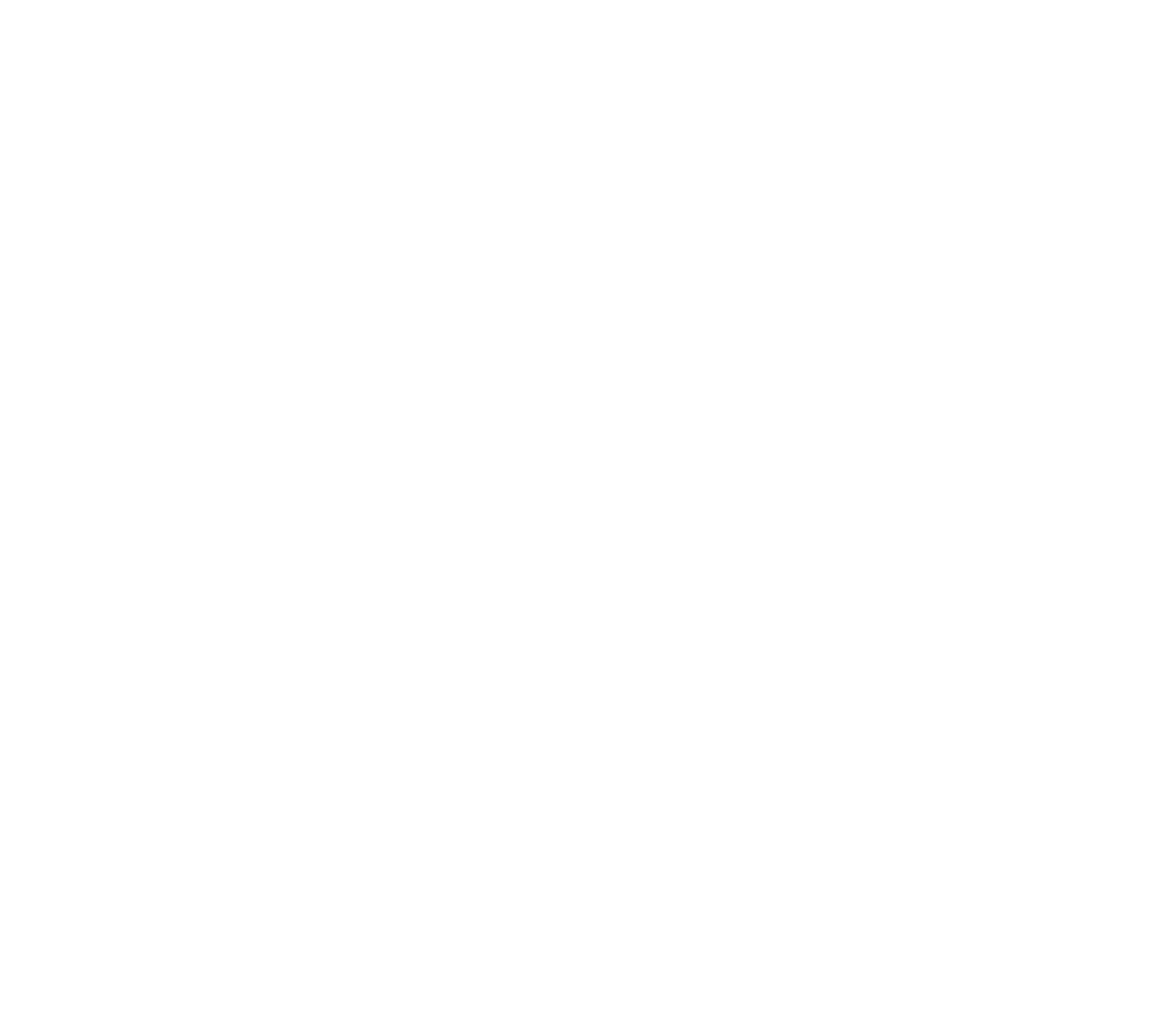
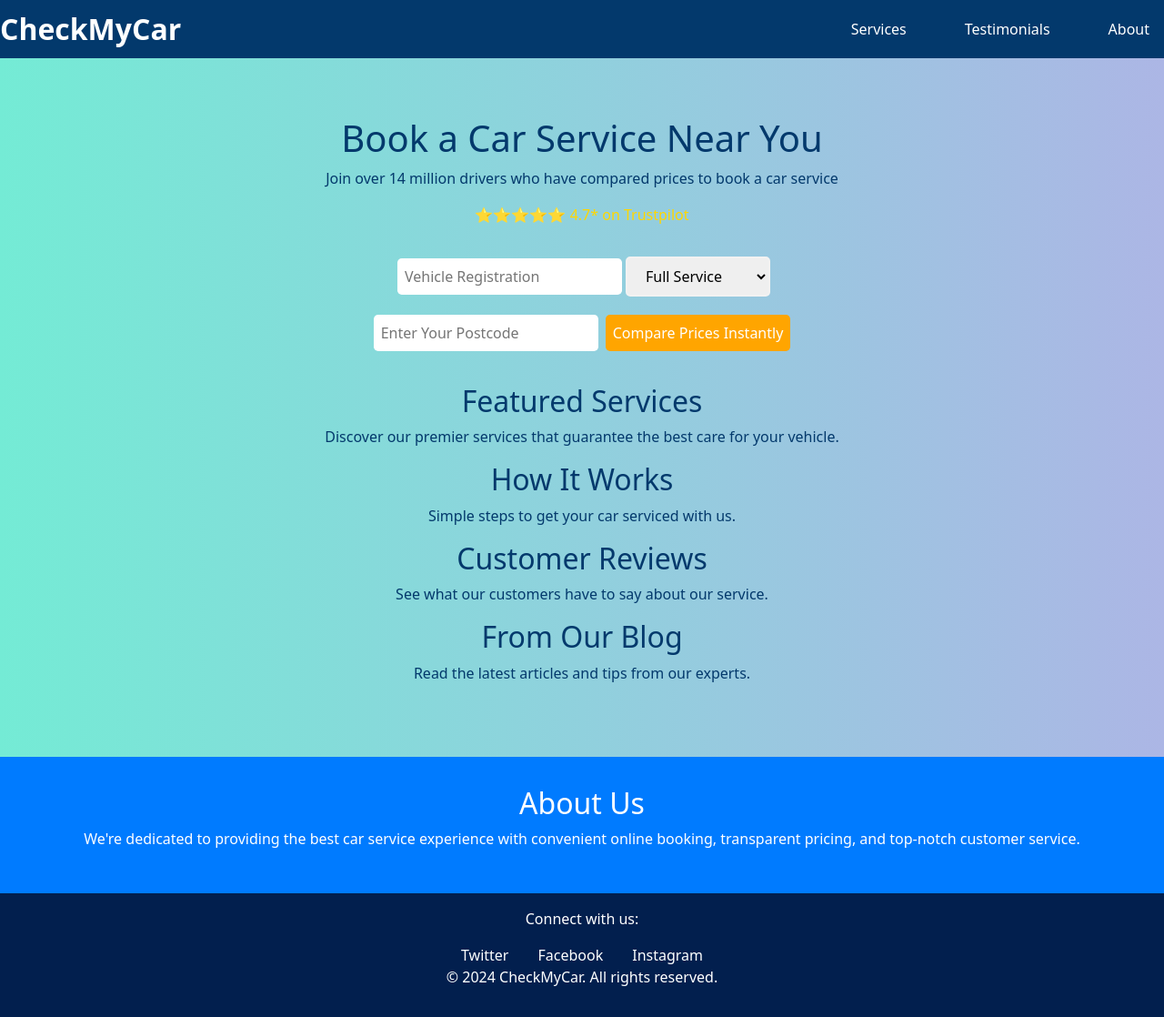
Before and after one commit to ajinkyabhuse3798/ACWTCoursework, a React (Create React App) app: page /home in a window 1280 px wide. Before the commit this address had no page. Shown: the whole page at 91% size. Before the commit the page ends 800 px from the top, so only its background shows below. Built offline with nearby package versions, Linux system fonts and the light colour scheme.

Commit message:
home, services page

```diff
--- a/src/App.css
+++ b/src/App.css
@@ -1,38 +1,167 @@
-.App {
+/* General App Styling */
+body {
+  background-color: magenta !important;
+}
+
+body, html {
+  font-family: 'Roboto', sans-serif;
+  margin: 0;
+  padding: 0;
+  background: linear-gradient(to right, #74ebd5, #acb6e5); /* Updated gradient background */
+}
+
+
+.form-container {
+  background: #ffffff;
+  padding: 2rem;
+  border-radius: 10px;
+  box-shadow: 0 4px 8px rgba(0,0,0,0.1);
+  width: 90%;
+  max-width: 400px;
+}
+
+.input-field {
+  border: 2px solid #f2f2f2;
+  border-radius: 5px;
+  padding: 0.5rem 1rem;
+  margin-bottom: 1rem;
+}
+
+.input-field:focus {
+  border-color: #74ebd5;
+  outline: none;
+}
+
+.btn-primary {
+  background-color: #74ebd5;
+  color: white;
+  border: none;
+  border-radius: 20px;
+  padding: 0.5rem 1.5rem;
+  font-size: 1rem;
+  cursor: pointer;
+  transition: background-color 0.3s ease;
+}
+
+.btn-primary:hover {
+  background-color: #68d7c7;
+}
+
+.navbar {
+  background-color: #03396c;
+  color: white;
+  display: flex;
+  justify-content: space-between;
+  padding: 0.5rem 2rem;
+  align-items: center;
+}
+
+.nav-brand {
+  font-size: 2rem;
+  font-weight: bold;
+  color: #fff;
+}
+
+.nav-links a {
+  color: white;
+  text-decoration: none;
+  margin-left: 2rem;
+  padding: 0.5rem 1rem;
+  transition: background-color 0.3s;
+}
+
+.nav-links a:hover {
+  background-color: #74ebd5;
+  border-radius: 5px;
+}
+
+
+
+.hero {
+  padding: 4rem 1rem;
+  text-align: center;
+  color: #03396c;
+}
+
+
+.rating {
+  color: #ffd700;
+  margin: 1rem 0;
+}
+
+
+.search-form {
+  max-width: 500px;
+  margin: 2rem auto;
+}
+
+.search-form input, .search-form button {
+  padding: 0.5rem;
+  margin: 0.25rem;
+  border: none;
+  border-radius: 0.3rem;
+}
+
+.search-form button {
+  background-color: #ffa500;
+  color: white;
+  cursor: pointer;
+}
+.about {
+  background-color: #007BFF;
+  color: white;
+  padding: 2rem;
   text-align: center;
 }
 
-.App-logo {
-  height: 40vmin;
-  pointer-events: none;
+.footer {
+  background-color: #021f4e;
+  color: white;
+  padding: 1rem;
+  text-align: center;
 }
 
-@media (prefers-reduced-motion: no-preference) {
-  .App-logo {
-    animation: App-logo-spin infinite 20s linear;
+.footer ul {
+  list-style: none;
+  padding: 0;
+  margin: 0;
+  display: flex;
+  justify-content: center;
+}
+
+.footer li {
+  margin: 0 1rem;
+}
+
+.footer a {
+  color: white;
+  text-decoration: none;
+  transition: color 0.3s ease;
+}
+
+.footer a:hover {
+  color: #74ebd5;
+}
+
+/* Responsive adjustments for smaller screens */
+@media (max-width: 768px) {
+  .navbar {
+    flex-direction: column;
+    align-items: flex-start;
+  }
+
+  .nav-links {
+    width: 100%;
+    margin-top: 0.5rem;
+    display: flex;
+    justify-content: space-around;
+  }
+
+  .nav-links a {
+    margin: 0.5rem 0; /* Spacing on mobile */
+  }
+
+  .hero {
+    padding: 2rem 1rem;
   }
 }
-
-.App-header {
-  background-color: #282c34;
-  min-height: 100vh;
-  display: flex;
-  flex-direction: column;
-  align-items: center;
-  justify-content: center;
-  font-size: calc(10px + 2vmin);
-  color: white;
-}
-
-.App-link {
-  color: #61dafb;
-}
-
-@keyframes App-logo-spin {
-  from {
-    transform: rotate(0deg);
-  }
-  to {
-    transform: rotate(360deg);
-  }
-}
--- a/src/App.js
+++ b/src/App.js
@@ -2,6 +2,8 @@ import logo from './logo.svg';
 import './App.css';
 import Login from './components/Login';
 import Signup from './components/Signup';
+import Home from './components/Home';
+import Services from './components/Services';
 import React from 'react';
 import { BrowserRouter, Route, Routes } from 'react-router-dom';
 function App() {
@@ -10,6 +12,8 @@ function App() {
     <Routes>
         <Route path='/' element={<Login/>}></Route>
         <Route path='/signup' element={<Signup/>}></Route>
+        <Route path='/home' element={<Home/>}></Route>
+        <Route path='/services' element={<Services/>}></Route>
     </Routes>
 </BrowserRouter>
 
--- /dev/null
+++ b/src/components/Home.js
@@ -0,0 +1,103 @@
+import React, { useState } from 'react';
+
+
+function Home() {
+  const [vehicleRegistration, setVehicleRegistration] = useState('');
+  const [serviceType, setServiceType] = useState('full-service');
+  const [postcode, setPostcode] = useState('');
+  const [modalOpen, setModalOpen] = useState(false);
+  const [reviews, setReviews] = useState([]);
+  const handleSubmit = (event) => {
+    event.preventDefault();
+    //  form submission logic
+    console.log({ vehicleRegistration, serviceType, postcode });
+  };
+
+
+  return (
+    <div className="home">
+      <nav className="navbar">
+        <div className="nav-brand">CheckMyCar</div>
+        <div className="nav-links">
+          <a href="#services">Services</a>
+          <a href="#testimonials">Testimonials</a>
+          <a href="#about">About</a>
+        </div>
+      </nav>
+      <header className="hero">
+        <h1>Book a Car Service Near You</h1>
+        <p>Join over 14 million drivers who have compared prices to book a car service</p>
+        <div className="rating">
+          <span>⭐⭐⭐⭐⭐ 4.7* on Trustpilot</span>
+        </div>
+        <form className="search-form" onSubmit={handleSubmit}>
+          <input
+            type="text"
+            placeholder="Vehicle Registration"
+            className="input-field"
+            value={vehicleRegistration}
+            onChange={e => setVehicleRegistration(e.target.value)}
+          />
+          <select
+            className="input-field"
+            value={serviceType}
+            onChange={e => setServiceType(e.target.value)}
+          >
+            <option value="full-service">Full Service</option>
+            <option value="major-service">Major Service</option>
+            <option value="minor-service">Minor Service</option>
+          </select>
+          <input
+            type="text"
+            placeholder="Enter Your Postcode"
+            className="input-field"
+            value={postcode}
+            onChange={e => setPostcode(e.target.value)}
+          />
+          <button type="submit" className="btn-primary">Compare Prices Instantly</button>
+        </form>
+
+      <section className="features">
+        <article>
+          <h2>Featured Services</h2>
+          <p>Discover our premier services that guarantee the best care for your vehicle.</p>
+          {/* list items for featured services */}
+        </article>
+      </section>
+
+      <section className="how-it-works">
+        <h2>How It Works</h2>
+        <p>Simple steps to get your car serviced with us.</p>
+        {/* step guide */}
+      </section>
+
+      <section className="customer-reviews">
+        <h2>Customer Reviews</h2>
+        <p>See what our customers have to say about our service.</p>
+        {/*  customer reviews */}
+      </section>
+
+      <section className="blog-preview">
+        <h2>From Our Blog</h2>
+        <p>Read the latest articles and tips from our experts.</p>
+        {/*  blog posts */}
+      </section>
+      </header>
+      <section className="about">
+        <h2>About Us</h2>
+        <p>We're dedicated to providing the best car service experience with convenient online booking, transparent pricing, and top-notch customer service.</p>
+      </section>
+      <footer className="footer">
+        <p>Connect with us:</p>
+        <ul>
+          <li><a href="https://twitter.com">Twitter</a></li>
+          <li><a href="https://facebook.com">Facebook</a></li>
+          <li><a href="https://instagram.com">Instagram</a></li>
+        </ul>
+        <p>&copy; 2024 CheckMyCar. All rights reserved.</p>
+      </footer>
+    </div>
+  );
+}
+
+export default Home;
--- /dev/null
+++ b/src/components/Services.js
@@ -0,0 +1,28 @@
+import React, { useState } from 'react';
+import './services.css';
+
+const serviceData = [
+  { id: 1, name: 'Oil Change', description: 'Keep your engine running smoothly with regular oil changes.' },
+  { id: 2, name: 'Tire Rotation', description: 'Extend the life of your tires with periodic rotation.' },
+  { id: 3, name: 'Brake Service', description: 'Ensure your safety with our comprehensive brake services.' },
+
+];
+
+function Services() {
+  return (
+    <div className="services-page">
+      <h1>Our Services</h1>
+      <div className="service-list">
+        {serviceData.map(service => (
+          <div key={service.id} className="service-item">
+            <h2>{service.name}</h2>
+            <p>{service.description}</p>
+            <button>Learn More</button>
+          </div>
+        ))}
+      </div>
+    </div>
+  );
+}
+
+export default Services;
--- /dev/null
+++ b/src/components/services.css
@@ -0,0 +1,39 @@
+services-page {
+    text-align: center;
+    padding: 2rem;
+  }
+
+  .service-list {
+    display: flex;
+    flex-wrap: wrap;
+    justify-content: center;
+    gap: 1rem;
+  }
+
+  .service-item {
+    width: 300px;
+    border: 1px solid #ccc;
+    border-radius: 4px;
+    padding: 1rem;
+    margin: 1rem;
+    background-color: white;
+    box-shadow: 0 2px 4px rgba(0, 0, 0, 0.1);
+  }
+
+  .service-item h2 {
+    color: #004a99;
+  }
+
+  button {
+    background-color: #74ebd5;
+    border: none;
+    padding: 0.5rem 1rem;
+    border-radius: 5px;
+    cursor: pointer;
+    color: white;
+    margin-top: 1rem;
+  }
+
+  button:hover {
+    background-color: #68d7c7;
+  }
```
